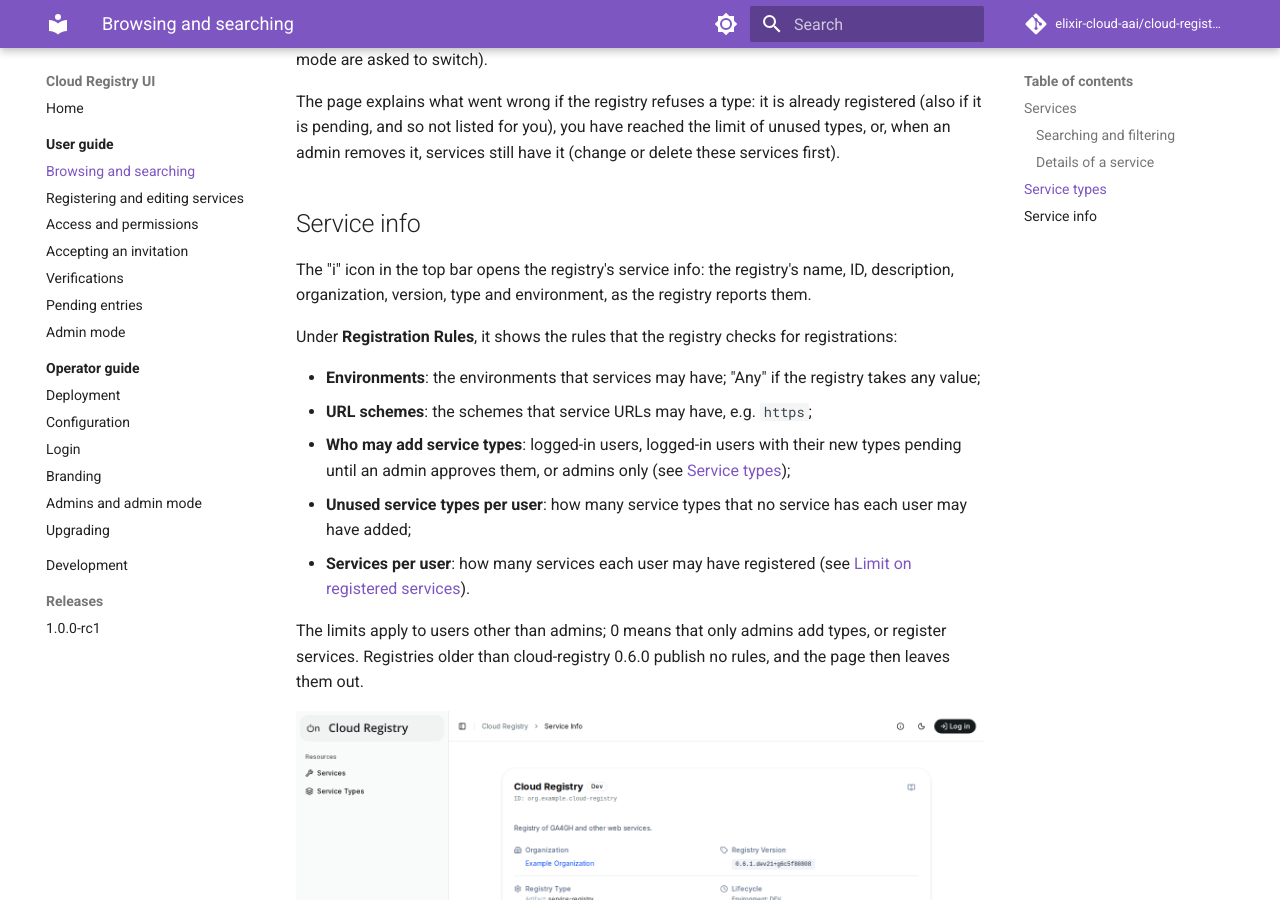
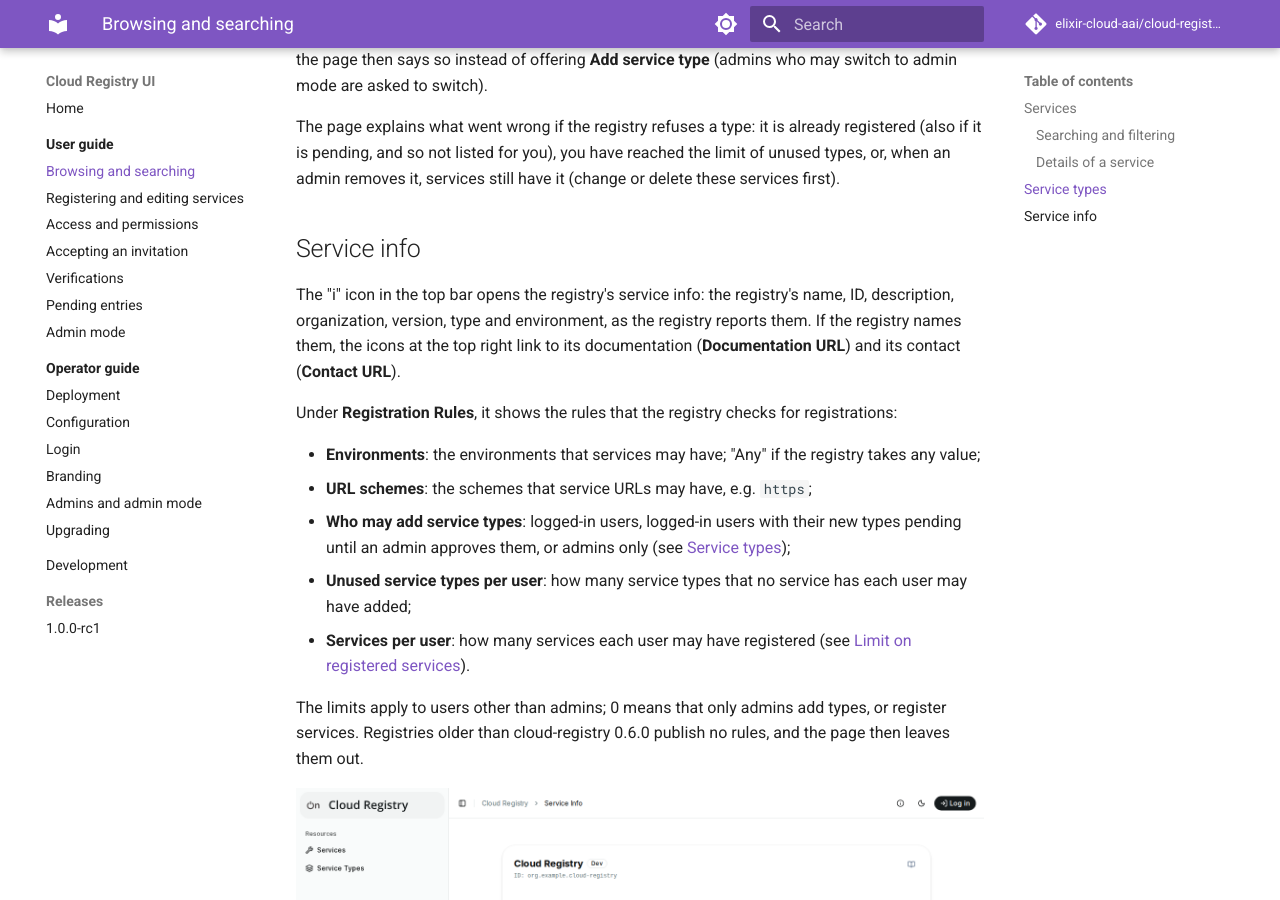
Before and after one commit to elixir-cloud-aai/cloud-registry-ui, an MkDocs documentation site: the page built from docs/user-guide/browsing.md, in a window 1280 px wide and 900 px high, scrolled down 3921 px. Built offline with MkDocs 1.6.1 and Material for MkDocs 9.7.7, drawn with Linux system fonts in a browser that asks for light colours; comment, search, counter and statistics services are not loaded; some of the changed text lies outside the part shown.

Commit message:
docs: describe the type tiles and info links
Update the user guide and its screenshots of the Service Types and
service info pages, and add the fixes to the release notes.

Refs #164

Co-Authored-By: Claude Opus 5.5 <noreply@anthropic.com>
Claude-Session: https://claude.ai/code/session_011FSoqMUX3EU35poH13xMgG

```diff
--- a/docs/user-guide/browsing.md
+++ b/docs/user-guide/browsing.md
@@ -56,8 +56,10 @@ you may not see it (e.g. while it awaits approval), the page says so.
 ## Service types
 
 **Service Types** in the sidebar lists the service types of the registry:
-the APIs that services can implement, each as group, artifact and version,
-e.g. `org.ga4gh · tes · 1.1.0`. Services are registered with one of them.
+the APIs that services can implement. Each tile shows a type's group,
+artifact and version on lines of their own; lists to pick a type from (e.g.
+in the service forms and filters) show them in one line, e.g.
+`org.ga4gh · tes · 1.1.0`. Services are registered with one of them.
 
 ![The service types, with a pending one](../images/service-types.png)
 
@@ -86,7 +88,9 @@ services still have it (change or delete these services first).
 
 The "i" icon in the top bar opens the registry's service info: the
 registry's name, ID, description, organization, version, type and
-environment, as the registry reports them.
+environment, as the registry reports them. If the registry names them, the
+icons at the top right link to its documentation (**Documentation URL**)
+and its contact (**Contact URL**).
 
 Under **Registration Rules**, it shows the rules that the registry checks
 for registrations:
```
Also changed, not shown: docs/releases/1.0.0-rc1.md (+4 -0 lines), docs/images/service-info.png, docs/images/service-types-admin.png, docs/images/service-types.png.
